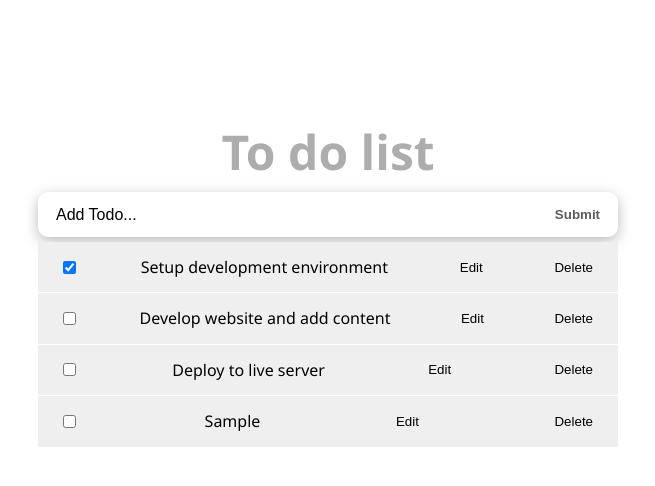
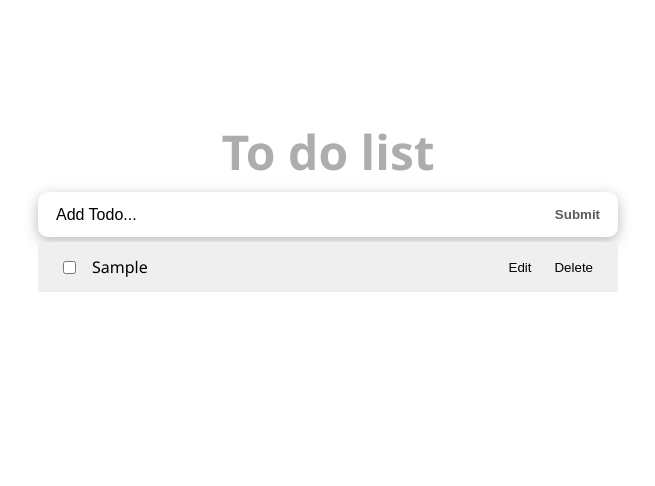
Before and after one commit to oovillagran/todos_app, a React (Vite) app in the folder todos_app/: page / in a window 1280 px wide. Both pictures are taken after typing "Sample" into the empty fields and a click on the button "Submit". Shown: the top 486 px of the page, without its empty margins (312-967 px from the left). Built offline with nearby package versions, Linux system fonts and the light colour scheme.

Commit message:
Add localStorage function

```diff
--- a/todos_app/package.json
+++ b/todos_app/package.json
@@ -12,6 +12,7 @@
   "dependencies": {
     "react": "^18.2.0",
     "react-dom": "^18.2.0",
+    "sass": "^1.62.1",
     "uuid": "^9.0.0"
   },
   "devDependencies": {
--- a/todos_app/src/components/TodoItem.jsx
+++ b/todos_app/src/components/TodoItem.jsx
@@ -1,7 +1,18 @@
 import styles from '@/styles/TodoItem.module.css';
-import { useState } from 'react';
+import { useState, useRef } from 'react';
 
 const TodoItem = ({ itemProp, handleChange, delTodo, setUpdate }) => {
+
+  const editInputRef = useRef(null);
+  // const [updateInput, setUpdateInput] = useState(itemProp.title);
+
+  const completedStyle = {
+    fontStyle: 'italic',
+    color: '#595959',
+    opacity: '0.4',
+    textDecoration: 'line-through',
+  }
+
   const [editing, setEditing] = useState(false);
   let viewMode = {};
   let editMode = {};
@@ -18,6 +29,7 @@ const TodoItem = ({ itemProp, handleChange, delTodo, setUpdate }) => {
 
   const handleUpdatedDone = (event) => {
     if (event.key === 'Enter') {
+      setUpdate(editInputRef.current.value, itemProp.id);
       setEditing(false);
     }
   };
@@ -32,14 +44,18 @@ const TodoItem = ({ itemProp, handleChange, delTodo, setUpdate }) => {
         />
         <button onClick={handleEditing}>Edit</button>
         <button onClick={() => delTodo(itemProp.id)}>Delete</button>
-        {itemProp.title}
+        <span style={itemProp.completed ? completedStyle : null}>
+          {itemProp.title}
+        </span>
       </div>
       <input
         type="text"
-        value={itemProp.title}
+        ref={editInputRef}
+        defaultValue={itemProp.title}
+        // value={updateInput}
         className={styles.textInput}
         style={editMode}
-        onChange={(e) => setUpdate(e.target.value, itemProp.id)}
+        // onChange={(e) => setUpdateInput(e.target.value, itemProp.id)}
         onKeyDown={handleUpdatedDone}
       />
     </li>
--- a/todos_app/src/components/TodosLogic.jsx
+++ b/todos_app/src/components/TodosLogic.jsx
@@ -1,27 +1,23 @@
 import InputTodo from '@/components/InputTodo';
 import TodosList from '@/components/TodosList';
-import { useState } from 'react';
+import { useState, useEffect } from 'react';
 import { v4 as uuidv4 } from "uuid";
 
 const TodosLogic = () => {
 
-  const [todos, setTodos] = useState([
-    {
-      id: uuidv4(),
-      title: 'Setup development environment',
-      completed: true,
-    },
-    {
-      id: uuidv4(),
-      title: 'Develop website and add content',
-      completed: false,
-    },
-    {
-      id: uuidv4(),
-      title: 'Deploy to live server',
-      completed: false,
-    },
-  ])
+  const [todos, setTodos] = useState(getInitialTodos());
+
+  function getInitialTodos() {
+    // getting stored items
+    const temp = localStorage.getItem('todos');
+    const savedTodos = JSON.parse(temp);
+    return savedTodos || [];
+  };
+
+  useEffect(() => {
+    const temp = JSON.stringify(todos);
+    localStorage.setItem('todos', temp);
+  }, [todos]);
 
   const handleChange = (id) => {
     setTodos((prevState) =>
```
Also changed, not shown: 1 other file (tests, documents, lock files or other folders).
